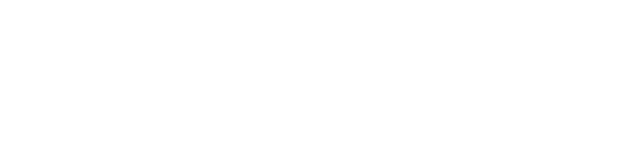
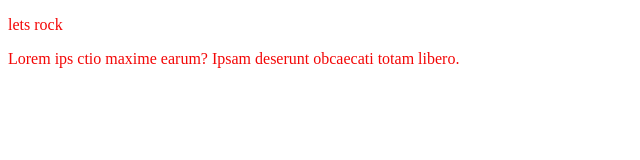
Before and after one commit to Emonrockzz/repo-test-1, a plain HTML site: page index.html in a window 1280 px wide. Shown: the whole page, without its empty margins (0-640 px from the left). Drawn offline with Linux system fonts and the light colour scheme.

Commit message:
now modifiy

```diff
--- a/index.html
+++ b/index.html
@@ -1,12 +1,17 @@
 <!DOCTYPE html>
 <html lang="en">
+
 <head>
     <meta charset="UTF-8">
     <meta http-equiv="X-UA-Compatible" content="IE=edge">
     <meta name="viewport" content="width=device-width, initial-scale=1.0">
     <title>my repo test</title>
+    <link rel="stylesheet" href="style.css">
 </head>
+
 <body>
+    <p> lets rock</p>
+    <p>Lorem ips ctio maxime earum? Ipsam deserunt obcaecati totam libero.</p>
+</body>
 
-</body>
 </html>
--- a/style.css
+++ b/style.css
@@ -0,0 +1,3 @@
+p{
+    color: rgb(243, 6, 6);
+}
```
